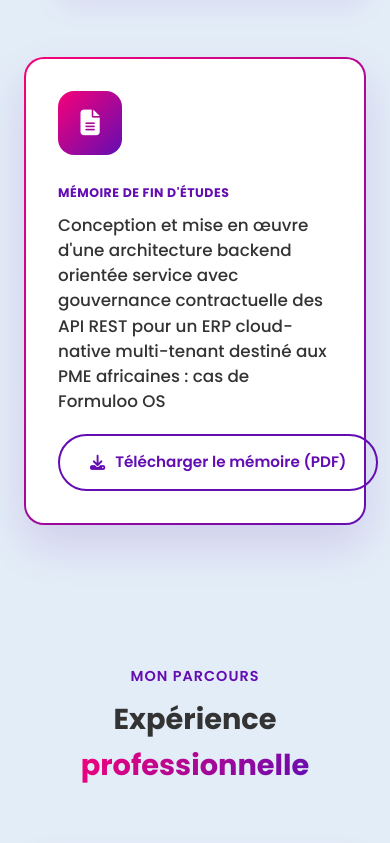
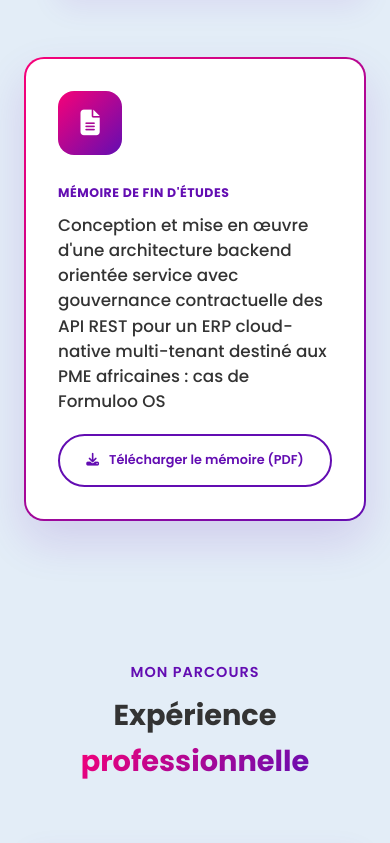
Before and after one commit to kengneouafocabrel/portfolio-koc, a website: page public/index.html in a window 390 px wide. Shown: the part 2805-3648 px from the top of the page. Drawn offline with Linux system fonts and the light colour scheme.

Commit message:
fix overflow bouton memoire

```diff
--- a/public/index.html
+++ b/public/index.html
@@ -213,7 +213,7 @@
               cas de Formuloo OS
             </h3>
             <!-- Placeholder : je fournirai le vrai fichier PDF -->
-            <a href="assets/Version_corrige_kengne_ouafo_cabrel.pdf" download class="btn btn-outline">
+            <a href="assets/Version_corrige_kengne_ouafo_cabrel.pdf" download class="btn btn-outline memoire-download-btn">
               <i class="fa-solid fa-download"></i> <span data-i18n="memoireBtn">Télécharger le mémoire (PDF)</span>
             </a>
           </div>
--- a/public/style.css
+++ b/public/style.css
@@ -623,6 +623,8 @@ body.dark-mode .header.scrolled {
   transform: translateY(-4px);
   border: 2px solid transparent;
   box-sizing: border-box;
+  /* Filet de sécurité : aucun enfant ne peut visuellement dépasser du cadre */
+  overflow: hidden;
   background-image:
     linear-gradient(var(--bg-color-alt), var(--bg-color-alt)),
     var(--gradient);
@@ -671,6 +673,17 @@ body.dark-mode .header.scrolled {
   box-sizing: border-box;
   word-wrap: break-word;
   overflow-wrap: break-word;
+}
+
+/* Bouton de téléchargement du mémoire : le texte est long, il doit pouvoir
+   revenir à la ligne au lieu de forcer la largeur du bouton (et donc de la card) */
+.memoire-download-btn {
+  max-width: 100%;
+  width: fit-content;
+  box-sizing: border-box;
+  white-space: normal;
+  flex-wrap: wrap;
+  text-align: center;
 }
 
 /* ==========================================================================
@@ -1739,4 +1752,11 @@ body.dark-mode .header.scrolled {
   .stats-bar {
     grid-template-columns: 1fr 1fr;
   }
-}
+
+  .memoire-download-btn {
+    width: 100%;
+    padding-left: 18px;
+    padding-right: 18px;
+    font-size: 0.8rem;
+  }
+}
```
